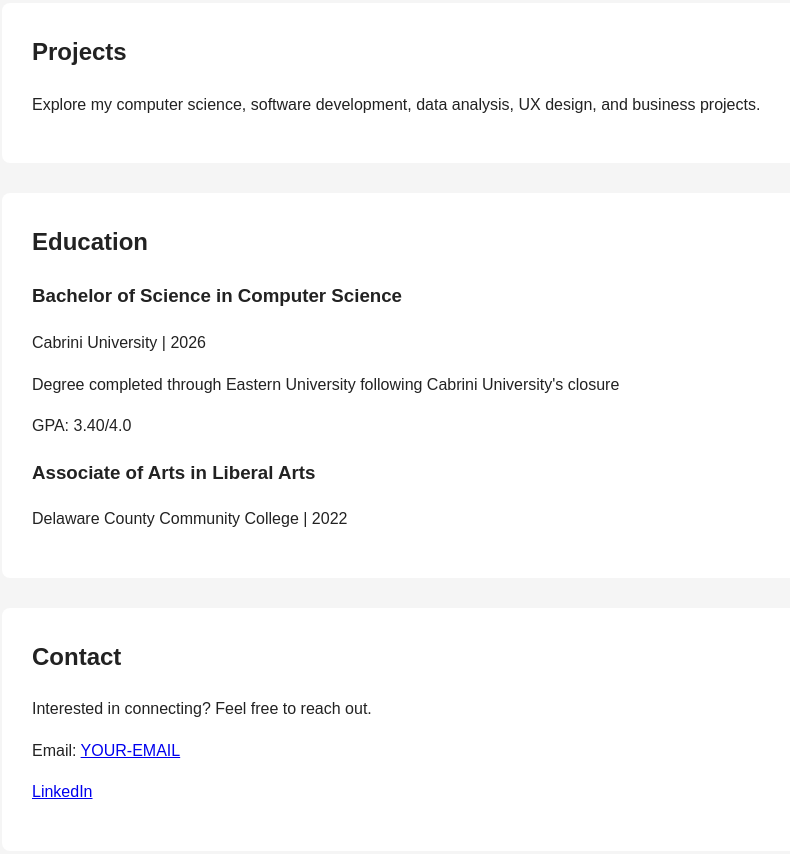
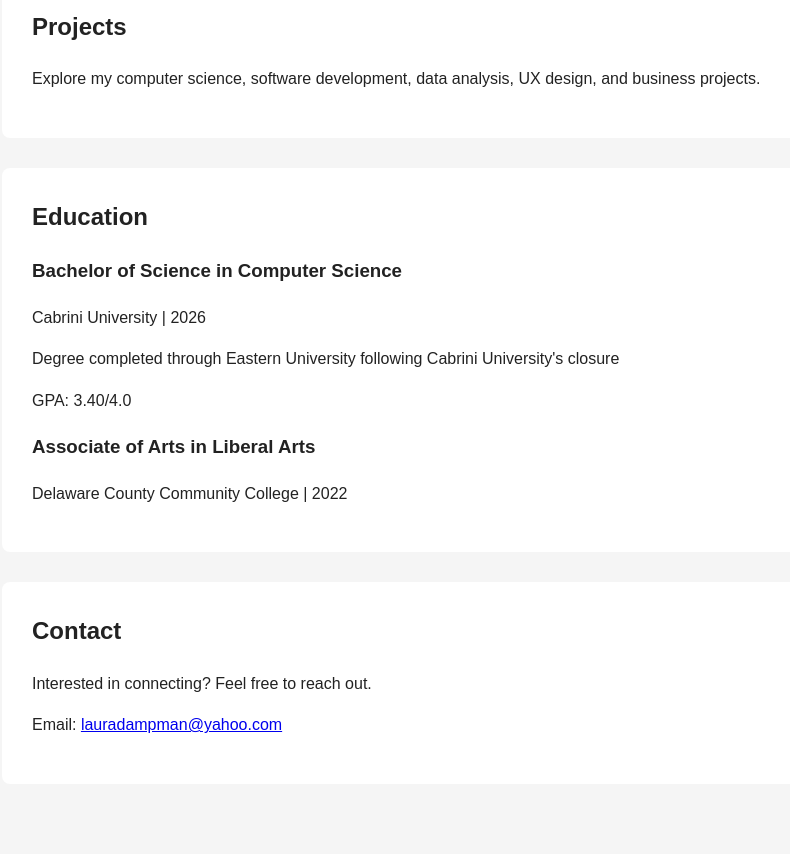
Before and after one commit to Laura-Dampman22/Laura-Dampman22.github.io, a plain HTML site: page index.html in a window 1280 px wide. Shown: the part 927-1781 px from the top of the page, without its empty margins (188-978 px from the left). Drawn offline with Linux system fonts and the light colour scheme.

Commit message:
Update contact information in index.html
Updated the email address in the about section and added a comment regarding the LinkedIn profile link.

```diff
--- a/index.html
+++ b/index.html
@@ -32,7 +32,7 @@
 
     <main>
 
-        <<section id="about">>
+        <<section id="about">
             <h2>About Me</h2>
 
             <p>
@@ -98,12 +98,10 @@
             </p>
 
             <p>
-                Email: <a href="mailto:YOUR-EMAIL">YOUR-EMAIL</a>
+                Email: <a href="mailto:YOUR-EMAIL">lauradampman@yahoo.com</a>
             </p>
 
-            <p>
-                <a href="YOUR-LINKEDIN-LINK" target="_blank">LinkedIn</a>
-            </p>
+            <!-- Add LinkedIn profile link once account is created -->
         </section>
 
     </main>
```
